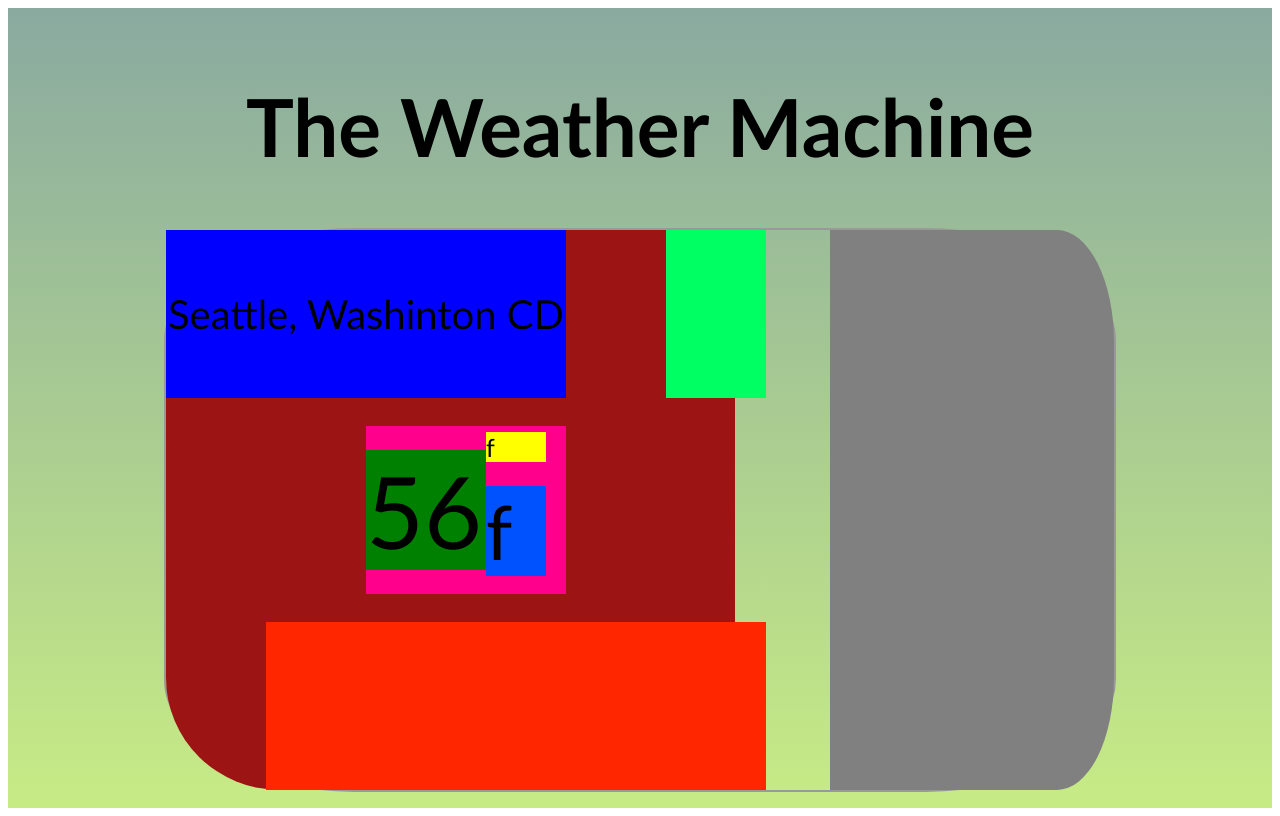
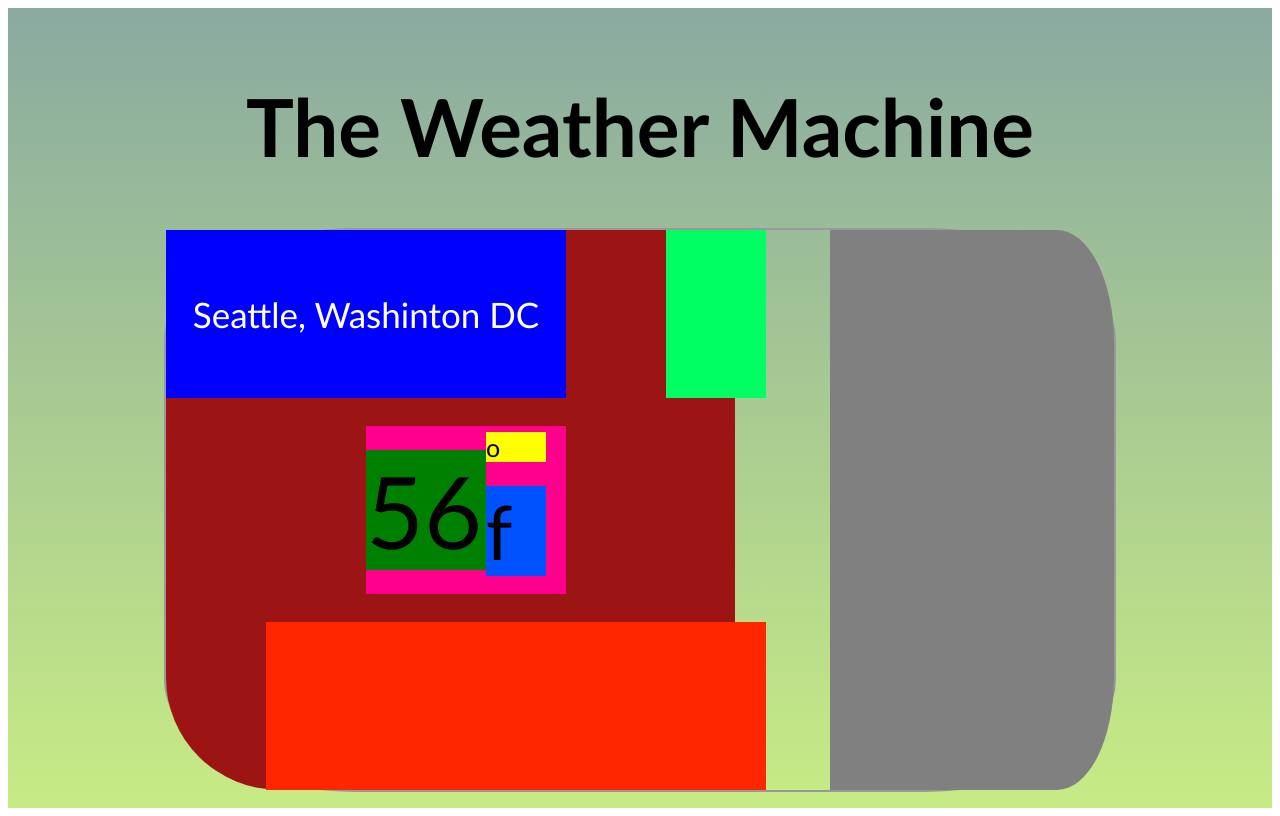
Before and after one commit to BlessedEmoefe/Weather-app, a plain HTML site: page index.html in a window 1280 px wide. Drawn offline with Linux system fonts and the light colour scheme.

Commit message:
a small update is made

```diff
--- a/index.css
+++ b/index.css
@@ -45,6 +45,8 @@ grid-row-gap: 5%;
 
 .first{
 background: blue;
+color:white;
+font-size: 35px;
 display: flex;
 justify-content: center;
 align-items: center;
--- a/index.html
+++ b/index.html
@@ -4,7 +4,7 @@
     <meta charset="UTF-8" />
     <meta name="viewport" content="width=device-width, initial-scale=1.0" />
     <meta http-equiv="X-UA-Compatible" content="ie=edge" />
-    <title>Weather Deer</title>
+    <title>Weather App</title>
     <link rel="stylesheet" href="./index.css" />
   </head>
   <body>
@@ -13,7 +13,7 @@
       <div class="box">
         <div class="cloud">
           <div class="first">
-            Seattle, Washinton CD
+            Seattle, Washinton DC
           </div>
           <div class="second"></div>
           <div class="third">
@@ -21,7 +21,7 @@
               56
             </div>
             <div class="temperatureUnit">
-              f
+              o
             </div>
             <div class="temperaturesymbol">
               f
```
